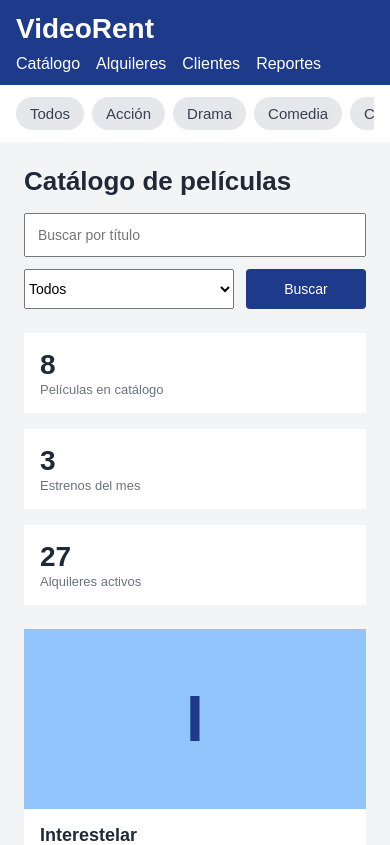
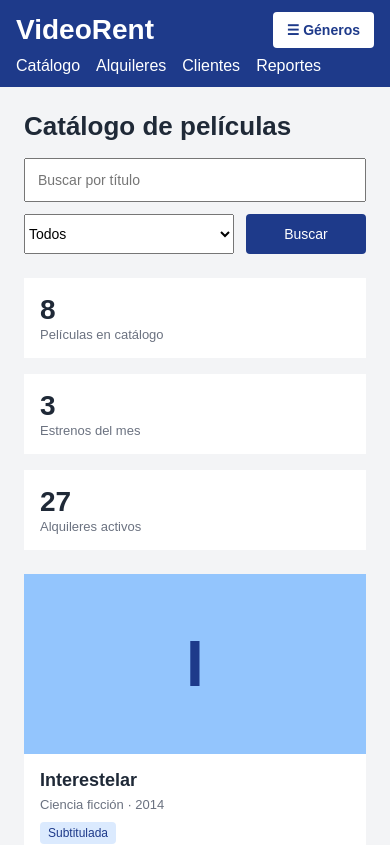
Before and after one commit to KevinVega010807/TallerDesa_tema3, an Angular app: page /catalogo in a window 390 px wide. Shown: the top 845 px of the page. Built offline with nearby package versions, Linux system fonts and the light colour scheme.

Commit message:
Paso 4.3: boton de menu con BreakpointObserver

```diff
--- a/src/app/catalogo/catalogo-dashboard/catalogo-dashboard.component.css
+++ b/src/app/catalogo/catalogo-dashboard/catalogo-dashboard.component.css
@@ -96,3 +96,7 @@ button.secondary { background: #fff; color: #1e3a8a; border: 1px solid #1e3a8a;
   .genre-list { display: block; overflow: visible; }
   .genre-list a { padding: 10px 12px; background: none; border-radius: 0; }
 }
+
+/* 4.3 Botón de menú: solo existe en celular (lo decide BreakpointObserver) */
+.menu-btn { height: 36px; padding: 0 14px; background: #fff; color: #1e3a8a; font-weight: bold; }
+.sidebar.oculto { display: none; }
--- a/src/app/catalogo/catalogo-dashboard/catalogo-dashboard.component.html
+++ b/src/app/catalogo/catalogo-dashboard/catalogo-dashboard.component.html
@@ -1,6 +1,9 @@
 <div class="dashboard">
   <header class="header">
     <h1 class="logo">VideoRent</h1>
+    @if (esMovil()) {
+    <button type="button" class="menu-btn" (click)="alternarMenu()">☰ Géneros</button>
+    }
     <nav class="nav">
       <a href="#">Catálogo</a>
       <a href="#">Alquileres</a>
@@ -9,7 +12,7 @@
     </nav>
   </header>
 
-  <aside class="sidebar">
+  <aside class="sidebar" [class.oculto]="esMovil() && !menuAbierto()">
     <h2 class="sidebar-title">Géneros</h2>
     <ul class="genre-list">
       @for (genero of generos; track genero) {
--- a/src/app/catalogo/catalogo-dashboard/catalogo-dashboard.component.ts
+++ b/src/app/catalogo/catalogo-dashboard/catalogo-dashboard.component.ts
@@ -1,4 +1,7 @@
-import { Component, signal } from '@angular/core';
+import { Component, inject, signal } from '@angular/core';
+import { toSignal } from '@angular/core/rxjs-interop';
+import { BreakpointObserver } from '@angular/cdk/layout';
+import { map } from 'rxjs';
 
 interface PeliculaCard {
   id: number;
@@ -18,6 +21,24 @@ interface PeliculaCard {
 export class CatalogoDashboardComponent {
   readonly generos = ['Todos', 'Acción', 'Drama', 'Comedia', 'Ciencia ficción', 'Animación'];
 
+  // El "vigilante" del tamaño de pantalla
+  private readonly breakpointObserver = inject(BreakpointObserver);
+
+  // true si la pantalla mide menos de 768px, false si no
+  readonly esMovil = toSignal(
+    this.breakpointObserver
+      .observe('(max-width: 767.98px)')
+      .pipe(map(estado => estado.matches)),
+    { initialValue: false }
+  );
+
+  // ¿El menú está abierto? Empieza cerrado
+  readonly menuAbierto = signal(false);
+
+  alternarMenu(): void {
+    this.menuAbierto.update(abierto => !abierto);
+  }
+
   readonly peliculas = signal<PeliculaCard[]>([
     { id: 1, titulo: 'Interestelar', genero: 'Ciencia ficción', anio: 2014, estreno: false, subtitulada: true },
     { id: 2, titulo: 'Coco', genero: 'Animación', anio: 2017, estreno: false, subtitulada: false },
```
Lines whose indentation alone changed are shown as unchanged.
